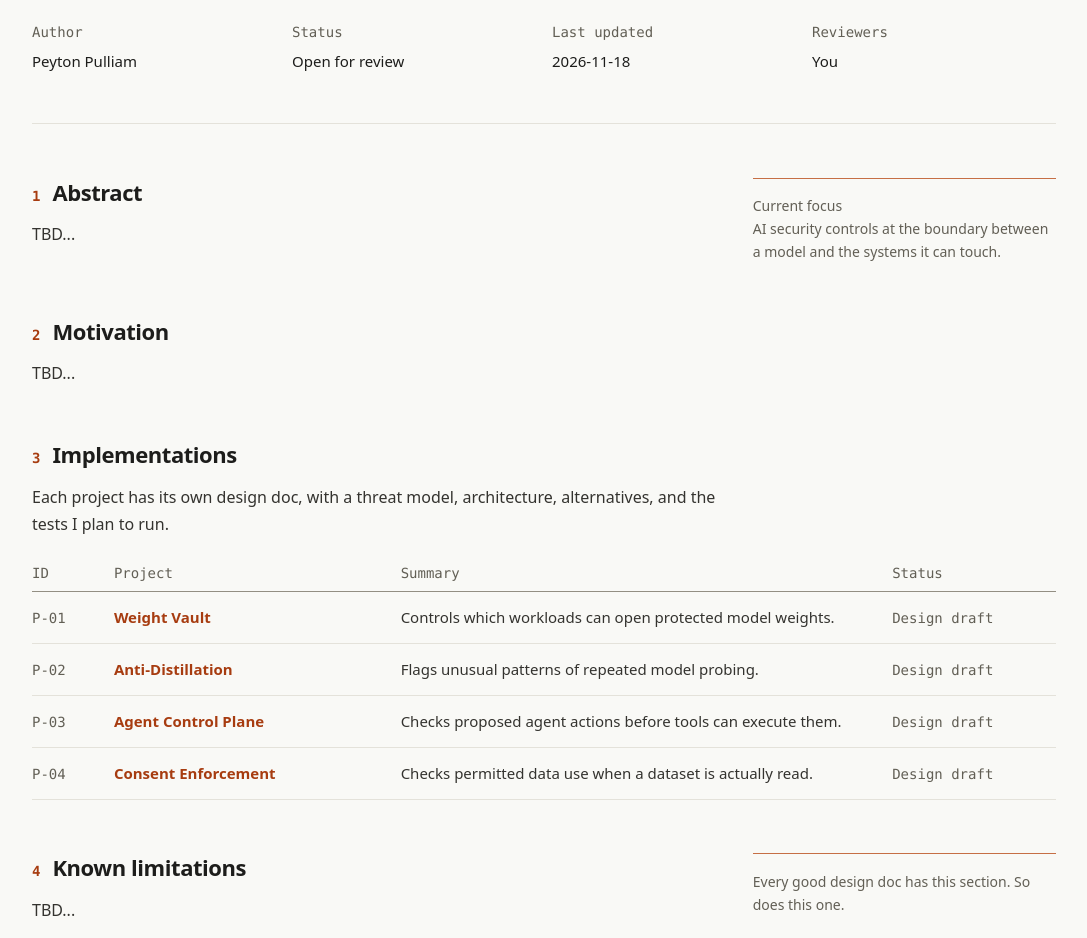
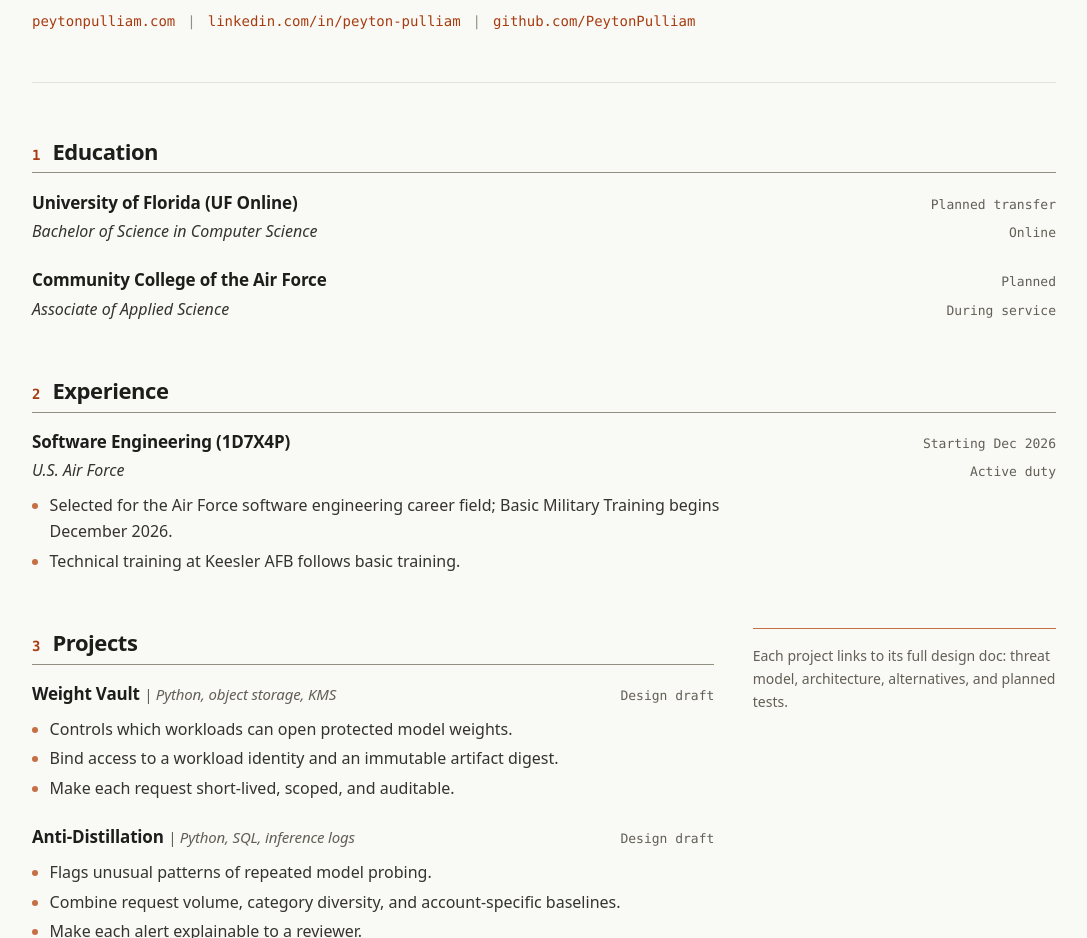
Before and after one commit to PeytonPulliam/peytonpulliam.com, an Astro site in the folder site/: page / in a window 1280 px wide. Shown: the part 315-1253 px from the top of the page, without its empty margins (96-1183 px from the left). Built offline with nearby package versions, Linux system fonts and the light colour scheme; Astro itself is replaced by a stand-in of ours.

Commit message:
Restructure portfolio home page as a Jake's Resume layout
Home page and /resume/ now render Education, Experience, Projects,
Technical Skills, and Certifications from src/data/portfolio.ts, keeping
the existing paper/mono document styling. Projects link to their design
docs. /resume/ prints to a single page.

Co-Authored-By: Claude Opus 5.5 <noreply@anthropic.com>
Claude-Session: https://claude.ai/code/session_01V5KaLRat9jg9cCmQ9SUAZ9

```diff
--- a/site/src/components/DocumentHeader.astro
+++ b/site/src/components/DocumentHeader.astro
@@ -17,4 +17,5 @@ const { label, title, intro, metadata = [] } = Astro.props;
       {metadata.map(([term, value]) => <div><dt>{term}</dt><dd>{value}</dd></div>)}
     </dl>
   )}
+  <slot />
 </header>
--- a/site/src/components/ProjectIndex.astro
+++ /dev/null
@@ -1,21 +0,0 @@
----
-import { projects, projectPath } from '../data/portfolio';
-
-const columns = ['ID', 'Project', 'Summary', 'Status'];
----
-<table class="doc-table project-table" role="table">
-  <caption class="visually-hidden">Project design documents</caption>
-  <thead role="rowgroup">
-    <tr role="row">{columns.map((column) => <th scope="col" role="columnheader">{column}</th>)}</tr>
-  </thead>
-  <tbody role="rowgroup">
-    {projects.map((project) => (
-      <tr role="row">
-        <td role="cell">{project.id}</td>
-        <td role="cell"><a href={projectPath(project)}>{project.title}</a></td>
-        <td role="cell">{project.summary}</td>
-        <td role="cell">{project.status}</td>
-      </tr>
-    ))}
-  </tbody>
-</table>
--- /dev/null
+++ b/site/src/components/ResumeBody.astro
@@ -0,0 +1,60 @@
+---
+import DocumentHeader from './DocumentHeader.astro';
+import DocumentSection from './DocumentSection.astro';
+import DefinitionList from './DefinitionList.astro';
+import ResumeEntry from './ResumeEntry.astro';
+import { profile, resume, projects, projectPath, notes, notePath } from '../data/portfolio';
+
+interface Props {
+  label: string;
+  showWriting?: boolean;
+}
+
+const { label, showWriting = false } = Astro.props;
+---
+<DocumentHeader label={label} title={profile.name} intro={profile.tagline}>
+  <p class="contact-line">
+    {resume.contact.map(([text, href]) => <a href={href}>{text}</a>)}
+  </p>
+</DocumentHeader>
+
+<DocumentSection number={1} title="Education" id="education">
+  {resume.education.map((entry) => <ResumeEntry {...entry} />)}
+</DocumentSection>
+
+<DocumentSection number={2} title="Experience" id="experience">
+  {resume.experience.map((entry) => <ResumeEntry {...entry} />)}
+</DocumentSection>
+
+<DocumentSection
+  number={3} title="Projects" id="projects"
+  note="Each project links to its full design doc: threat model, architecture, alternatives, and planned tests."
+>
+  {projects.map((project) => (
+    <ResumeEntry
+      title={project.title}
+      href={projectPath(project)}
+      stack={project.stack}
+      when={project.status}
+      bullets={[project.summary, ...project.goals.slice(0, 2)]}
+    />
+  ))}
+</DocumentSection>
+
+<DocumentSection number={4} title="Technical Skills" id="skills">
+  <DefinitionList rows={resume.skills} />
+</DocumentSection>
+
+<DocumentSection number={5} title="Certifications" id="certifications">
+  <ul class="listing prose">
+    {resume.certifications.map(([name, status]) => <li><span class="metric">{name}</span><span>{status}</span></li>)}
+  </ul>
+</DocumentSection>
+
+{showWriting && (
+  <DocumentSection number={6} title="Writing" id="writing">
+    <ul class="listing prose">
+      {notes.map((note) => <li><a href={notePath(note)}>{note.title}</a><span>Field note</span></li>)}
+    </ul>
+  </DocumentSection>
+)}
--- /dev/null
+++ b/site/src/components/ResumeEntry.astro
@@ -0,0 +1,33 @@
+---
+// One Jake's Resume–style entry:
+//   Title | stack ........................ when
+//   subtitle ............................. where
+//   • bullet
+interface Props {
+  title: string;
+  href?: string;
+  stack?: string;
+  subtitle?: string;
+  when?: string;
+  where?: string;
+  bullets?: string[];
+}
+
+const { title, href, stack, subtitle, when, where, bullets = [] } = Astro.props;
+---
+<article class="entry">
+  <div class="entry-row">
+    <h3 class="entry-title">
+      {href ? <a href={href}>{title}</a> : title}
+      {stack && <span class="entry-stack"><span aria-hidden="true"> | </span><span class="visually-hidden">, built with </span>{stack}</span>}
+    </h3>
+    {when && <span class="entry-meta">{when}</span>}
+  </div>
+  {(subtitle || where) && (
+    <div class="entry-row entry-sub">
+      <em>{subtitle}</em>
+      {where && <span class="entry-meta">{where}</span>}
+    </div>
+  )}
+  {bullets.length > 0 && <ul class="entry-bullets">{bullets.map((bullet) => <li>{bullet}</li>)}</ul>}
+</article>
--- a/site/src/data/portfolio.ts
+++ b/site/src/data/portfolio.ts
@@ -4,14 +4,62 @@ export const profile = {
   github: 'https://github.com/PeytonPulliam',
   linkedin: 'https://www.linkedin.com/in/peyton-pulliam-132690352/',
   tagline: 'Software engineer that is currently in the making',
-  updated: '2026-11-18',
-  abstract: 'TBD...',
-  motivation: 'TBD...',
-  limitations: 'TBD...',
-  background: [
-    ['Focus', 'Software engineering and AI systems security'],
-    ['Track', 'U.S. Air Force Software Development'],
-    ['Languages', 'Rust, C, Bash, Python, TypeScript'],
+  updated: '2026-11-25',
+};
+
+// Résumé content, laid out like Jake's Resume:
+// heading → Education → Experience → Projects → Technical Skills (+ Certifications).
+// Edit anything here; the home page and /resume/ both render from it.
+export type ResumeEntry = {
+  title: string;
+  subtitle?: string;
+  when?: string;
+  where?: string;
+  bullets?: string[];
+};
+
+export const resume = {
+  contact: [
+    ['peytonpulliam.com', 'https://www.peytonpulliam.com'],
+    ['linkedin.com/in/peyton-pulliam', profile.linkedin],
+    ['github.com/PeytonPulliam', profile.github],
+  ],
+  education: [
+    {
+      title: 'University of Florida (UF Online)',
+      where: 'Online',
+      subtitle: 'Bachelor of Science in Computer Science',
+      when: 'Planned transfer',
+    },
+    {
+      title: 'Community College of the Air Force',
+      where: 'During service',
+      subtitle: 'Associate of Applied Science',
+      when: 'Planned',
+    },
+  ] satisfies ResumeEntry[],
+  experience: [
+    {
+      title: 'Software Engineering (1D7X4P)',
+      when: 'Starting Dec 2026',
+      subtitle: 'U.S. Air Force',
+      where: 'Active duty',
+      bullets: [
+        'Selected for the Air Force software engineering career field; Basic Military Training begins December 2026.',
+        'Technical training at Keesler AFB follows basic training.',
+      ],
+    },
+  ] satisfies ResumeEntry[],
+  skills: [
+    ['Languages', 'Python, C, C++, Rust, TypeScript/JavaScript, Bash, Assembly'],
+    ['Frameworks', 'Astro, Tailwind CSS, Vue, Angular'],
+    ['Developer tools', 'Git, Linux (WSL2 Ubuntu), Neovim, Vercel'],
+    ['Security', 'Red team operations (CRTO), networking (CCNA)'],
+  ],
+  certifications: [
+    ['Certified Red Team Operator (CRTO) · Zero-Point Security', 'Passed'],
+    ['Cisco Certified Network Associate (CCNA) · Cisco', 'Passed'],
+    ['CompTIA Security+', 'Planned'],
   ],
 };
 
--- a/site/src/layouts/DocumentLayout.astro
+++ b/site/src/layouts/DocumentLayout.astro
@@ -39,16 +39,17 @@ const resume = hasResume ? { href: '/resume.pdf', label: 'resume.pdf' } : { href
     <header class="site-header frame">
       <a class="wordmark" href="/">{profile.domain}</a>
       <nav aria-label="Primary">
+        <a href="/#experience">experience</a>
         <a href="/#projects">projects</a>
+        <a href="/#skills">skills</a>
         <a href="/#writing">writing</a>
-        <a href="/#background">background</a>
         <a href={resume.href}>{resume.label}</a>
       </nav>
     </header>
     <main id="main" class="frame" tabindex="-1"><slot /></main>
     <footer class="site-footer frame">
       <div class="footer-note">
-        <span>Comments on this doc? <a href={profile.linkedin}>Get in touch</a></span>
+        <span>Want to work together? <a href={profile.linkedin}>Get in touch</a></span>
         <small class="development-credit">Aided in Development: Isaiah Urbano</small>
       </div>
       <nav aria-label="Footer">
--- a/site/src/pages/index.astro
+++ b/site/src/pages/index.astro
@@ -1,40 +1,8 @@
 ---
 import DocumentLayout from '../layouts/DocumentLayout.astro';
-import DocumentHeader from '../components/DocumentHeader.astro';
-import DocumentSection from '../components/DocumentSection.astro';
-import DefinitionList from '../components/DefinitionList.astro';
-import ProjectIndex from '../components/ProjectIndex.astro';
-import { profile, notes, notePath } from '../data/portfolio';
+import ResumeBody from '../components/ResumeBody.astro';
+import { profile } from '../data/portfolio';
 ---
 <DocumentLayout title={profile.name} description={profile.tagline}>
-  <DocumentHeader
-    label="DOC-001 · Draft for review"
-    title={profile.name}
-    intro={profile.tagline}
-    metadata={[[ 'Author', profile.name ], [ 'Status', 'Open for review' ], [ 'Last updated', profile.updated ], [ 'Reviewers', 'You' ]]}
-  />
-  <DocumentSection
-    number={1} title="Abstract" id="abstract"
-    note={'Current focus\nAI security controls at the boundary between a model and the systems it can touch.'}
-  >
-    <p class="prose">{profile.abstract}</p>
-  </DocumentSection>
-  <DocumentSection number={2} title="Motivation" id="motivation">
-    <p class="prose">{profile.motivation}</p>
-  </DocumentSection>
-  <DocumentSection number={3} title="Implementations" id="projects">
-    <p class="prose">Each project has its own design doc, with a threat model, architecture, alternatives, and the tests I plan to run.</p>
-    <ProjectIndex />
-  </DocumentSection>
-  <DocumentSection number={4} title="Known limitations" id="limitations" note="Every good design doc has this section. So does this one.">
-    <p class="prose">{profile.limitations}</p>
-  </DocumentSection>
-  <DocumentSection number={5} title="Writing" id="writing">
-    <ul class="listing prose">
-      {notes.map((note) => <li><a href={notePath(note)}>{note.title}</a><span>Field note</span></li>)}
-    </ul>
-  </DocumentSection>
-  <DocumentSection number={6} title="Background" id="background">
-    <DefinitionList rows={profile.background} />
-  </DocumentSection>
+  <ResumeBody label={`Résumé · Last updated ${profile.updated}`} showWriting />
 </DocumentLayout>
--- a/site/src/pages/resume.astro
+++ b/site/src/pages/resume.astro
@@ -1,22 +1,7 @@
 ---
 import DocumentLayout from '../layouts/DocumentLayout.astro';
-import DocumentHeader from '../components/DocumentHeader.astro';
-import DocumentSection from '../components/DocumentSection.astro';
-import DefinitionList from '../components/DefinitionList.astro';
-import { profile, projects, projectPath } from '../data/portfolio';
+import ResumeBody from '../components/ResumeBody.astro';
 ---
-<DocumentLayout title="Résumé" description="Professional background and selected designs by Peyton Pulliam.">
-  <DocumentHeader label="Résumé · Professional profile" title={profile.name} intro="Software engineering and AI systems security" />
-  <DocumentSection number={1} title="Background"><DefinitionList rows={profile.background} /></DocumentSection>
-  <DocumentSection number={2} title="Selected designs">
-    <p class="prose">Independent AI security design drafts.</p>
-    <ul class="listing prose resume-projects">
-      {projects.map((project) => (
-        <li><div><a href={projectPath(project)}>{project.title}</a><p>{project.summary}</p></div><span>{project.id}</span></li>
-      ))}
-    </ul>
-  </DocumentSection>
-  <DocumentSection number={3} title="Find me">
-    <p class="profile-links"><a href={profile.github}>GitHub</a><a href={profile.linkedin}>LinkedIn</a></p>
-  </DocumentSection>
+<DocumentLayout title="Résumé" description="Résumé of Peyton Pulliam: education, experience, projects, and technical skills.">
+  <ResumeBody label="Résumé · Printable version" />
 </DocumentLayout>
--- a/site/src/styles/global.css
+++ b/site/src/styles/global.css
@@ -153,15 +153,10 @@ h1 {
 .doc-table thead tr { border-bottom: 1px solid var(--rule-strong); }
 .doc-table thead th { padding-block: .45rem; font-weight: 400; }
 .doc-table tbody tr { border-bottom: 1px solid var(--rule); }
-.project-table tbody tr:hover, .project-table tbody tr:focus-within { background: var(--wash); }
-.project-table a { font-weight: 640; }
-.project-table td:first-child, .project-table td:last-child, .threat-table td:last-child {
+.threat-table td:last-child {
   color: var(--muted);
   font: .875rem/1.5 var(--mono);
 }
-.project-table td:first-child { width: 8%; }
-.project-table td:nth-child(2) { width: 28%; }
-.project-table td:last-child { width: 16%; }
 .threat-table tbody th { width: 17%; font-weight: 640; }
 .threat-table td:nth-child(2) { width: 23%; }
 .threat-table td:last-child { width: 20%; }
@@ -264,6 +259,43 @@ figcaption { color: var(--muted); font-size: .875rem; margin-top: .65rem; }
 .snippet pre { margin: 0; padding: 1rem; overflow: auto; font: .875rem/1.6 var(--mono); }
 .snippet code { font: inherit; }
 .syntax { color: var(--accent); }
+/* Jake's Resume–style entries: title + date, subtitle + location, bullets */
+.contact-line {
+  display: flex;
+  flex-wrap: wrap;
+  gap: .3rem 0;
+  margin-top: 1.6rem;
+  font: .875rem/1.5 var(--mono);
+}
+.contact-line a + a::before {
+  content: '|';
+  color: var(--rule-strong);
+  margin-inline: .75rem;
+  display: inline-block;
+  text-decoration: none;
+}
+.doc-section h2 { border-bottom: 1px solid var(--rule-strong); padding-bottom: .45rem; }
+.entry { max-width: none; }
+.entry-bullets { max-width: 46rem; }
+.doc-section h2 + .listing { border-top: 0; max-width: none; }
+.entry + .entry { margin-top: 1.35rem; }
+.entry-row {
+  display: flex;
+  justify-content: space-between;
+  align-items: baseline;
+  gap: .25rem 1.5rem;
+  flex-wrap: wrap;
+}
+.entry-title { font-size: 1.0625rem; font-weight: 680; letter-spacing: -.01em; }
+.entry-title a { color: var(--ink); }
+.entry-title a:hover { color: var(--accent); }
+.entry-stack { color: var(--muted); font-weight: 400; font-style: italic; font-size: .9375rem; }
+.entry-meta { color: var(--muted); font: .8125rem/1.5 var(--mono); white-space: nowrap; }
+.entry-sub { margin-top: .1rem; }
+.entry-sub em { color: var(--text); }
+.entry-bullets { margin: .5rem 0 0; padding-left: 1.1rem; list-style: disc; }
+.entry-bullets li::marker { color: var(--accent-line); }
+.entry-bullets li + li { margin-top: .2rem; }
 .doc-pagination {
   display: flex;
   justify-content: space-between;
@@ -343,15 +375,13 @@ main:has(.doc-pagination) + .site-footer {
   .doc-table tbody { display: block; }
   .doc-table tbody tr { display: grid; gap: .4rem .55rem; padding-block: .75rem; }
   .doc-table tbody :is(th, td)[role] { width: auto; padding: 0; }
-  .project-table tbody tr { grid-template-columns: 2.35rem minmax(0, 1fr) auto; align-items: baseline; }
-  .project-table td:nth-child(3) { grid-column: 2 / -1; grid-row: 2; }
-  .project-table td:last-child { grid-column: 3; grid-row: 1; white-space: nowrap; }
-  .project-table :is(td:first-child, td:last-child) { font-size: .8125rem; }
   .threat-table td { display: grid; grid-template-columns: 6.2rem minmax(0, 1fr); gap: .5rem; }
   .threat-table td:last-child > span:last-child { font: .9375rem/1.65 var(--sans); }
   .cell-label { display: inline; color: var(--muted); font: .8125rem/1.5 var(--mono); }
   .pairs > div { grid-template-columns: minmax(5.25rem, 6.5rem) minmax(0, 1fr); }
   .split { grid-template-columns: 1fr; }
+  .contact-line { flex-direction: column; }
+  .contact-line a + a::before { display: none; }
   .pipeline { grid-template-columns: 1fr; gap: 1.4rem; }
   .pipeline li + li::before {
     top: -1.4rem;
@@ -374,6 +404,23 @@ main:has(.doc-pagination) + .site-footer {
   .doc-header { padding-block: 0 1rem; }
   .doc-section { margin-top: 1.5rem; }
   .doc-section h2 { break-after: avoid; }
-  tr, figure, .snippet { break-inside: avoid; }
+  tr, figure, .snippet, .entry { break-inside: avoid; }
   a { color: inherit; }
+  body { font-size: 10.5pt; line-height: 1.4; }
+  h1 { font-size: 24pt; letter-spacing: -.03em; }
+  .dek { font-size: 11pt; margin-top: .4rem; }
+  .eyebrow, .margin-note { display: none; }
+  .has-aside { display: block; }
+  .contact-line { margin-top: .5rem; }
+  .entry + .entry { margin-top: .6rem; }
+  .doc-section h2 { font-size: 12pt; margin-bottom: .4rem; padding-bottom: .2rem; }
+  .doc-section { margin-top: .9rem; }
+  .doc-header { padding-block: 0 .6rem; }
+  .entry-bullets { margin-top: .2rem; }
+  .entry-bullets li + li { margin-top: 0; }
+  .pairs > div { margin-block: .15rem; }
+  .listing li { padding: .2rem 0; }
+  @page { margin: .4in .5in; }
+  html { font-size: 13px; }
+  body { font-size: 10pt; line-height: 1.32; }
 }
--- a/site/test/portfolio.test.mjs
+++ b/site/test/portfolio.test.mjs
@@ -15,12 +15,19 @@ async function htmlFiles(folder) {
   }))).flat();
 }
 
-test('home contains the six document sections and links to four projects and three notes', () => {
+test('home follows the Jake\'s Resume sections and links to four projects and three notes', () => {
   const headings = [...home.matchAll(/<h2[^>]*><span[^>]*>\d+<\/span>([^<]+)/g)]
     .map(([, heading]) => heading.trim());
-  assert.deepEqual(headings, ['Abstract', 'Motivation', 'Implementations', 'Known limitations', 'Writing', 'Background']);
+  assert.deepEqual(headings, ['Education', 'Experience', 'Projects', 'Technical Skills', 'Certifications', 'Writing']);
   assert.equal([...home.matchAll(/href="\/projects\/[a-z-]+\/"/g)].length, 4);
   assert.equal([...home.matchAll(/href="\/writing\/[a-z-]+\/"/g)].length, 3);
+  assert.equal([...home.matchAll(/<article class="entry"/g)].length, 7);
+});
+
+test('printable resume has the same sections without writing', async () => {
+  const page = await readFile(join(output, 'resume', 'index.html'), 'utf8');
+  const headings = [...page.matchAll(/<h2[^>]*><span[^>]*>\d+<\/span>([^<]+)/g)].map(([, h]) => h.trim());
+  assert.deepEqual(headings, ['Education', 'Experience', 'Projects', 'Technical Skills', 'Certifications']);
 });
 
 test('project pages include their diagrams, draft status, and all eight sections', async () => {
```
